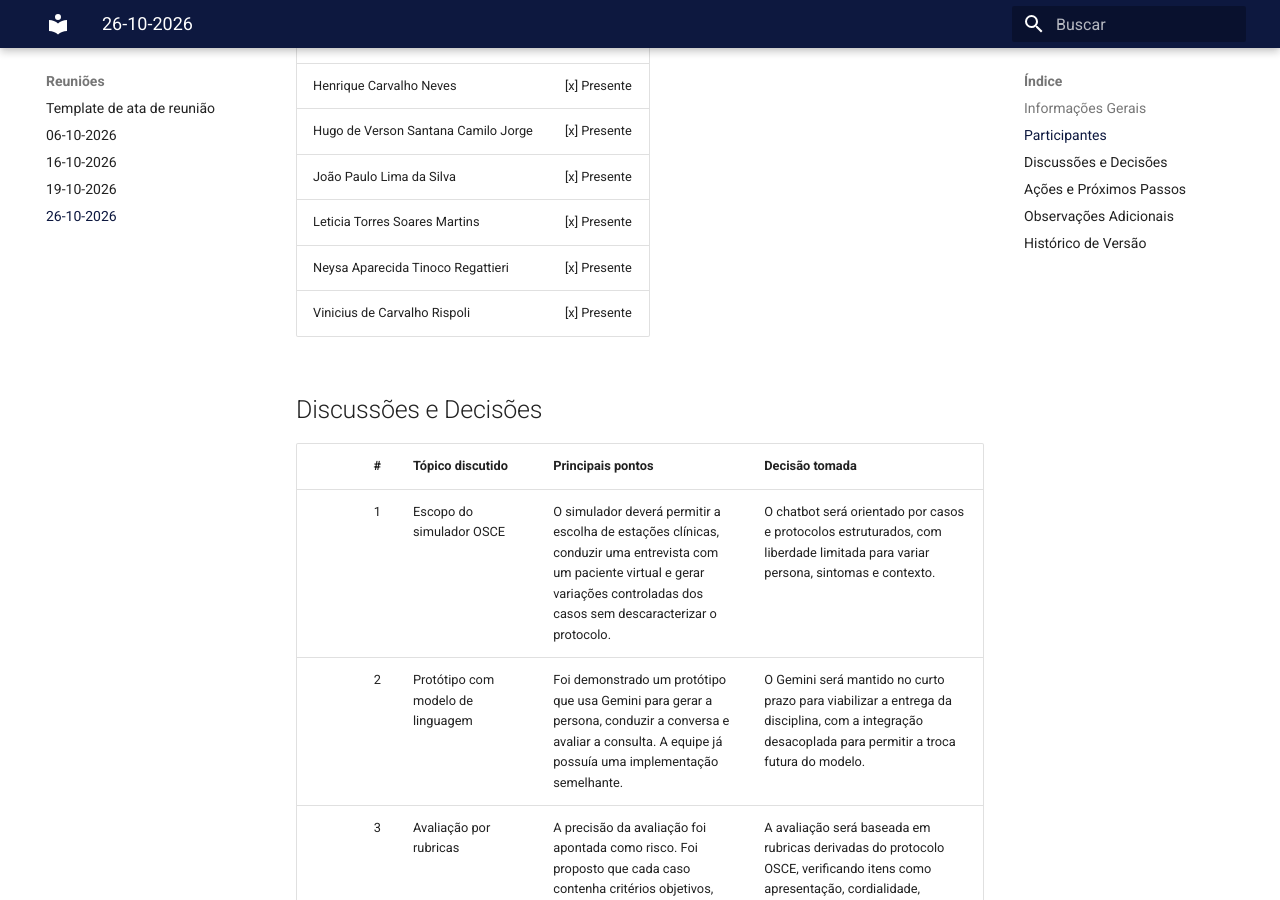
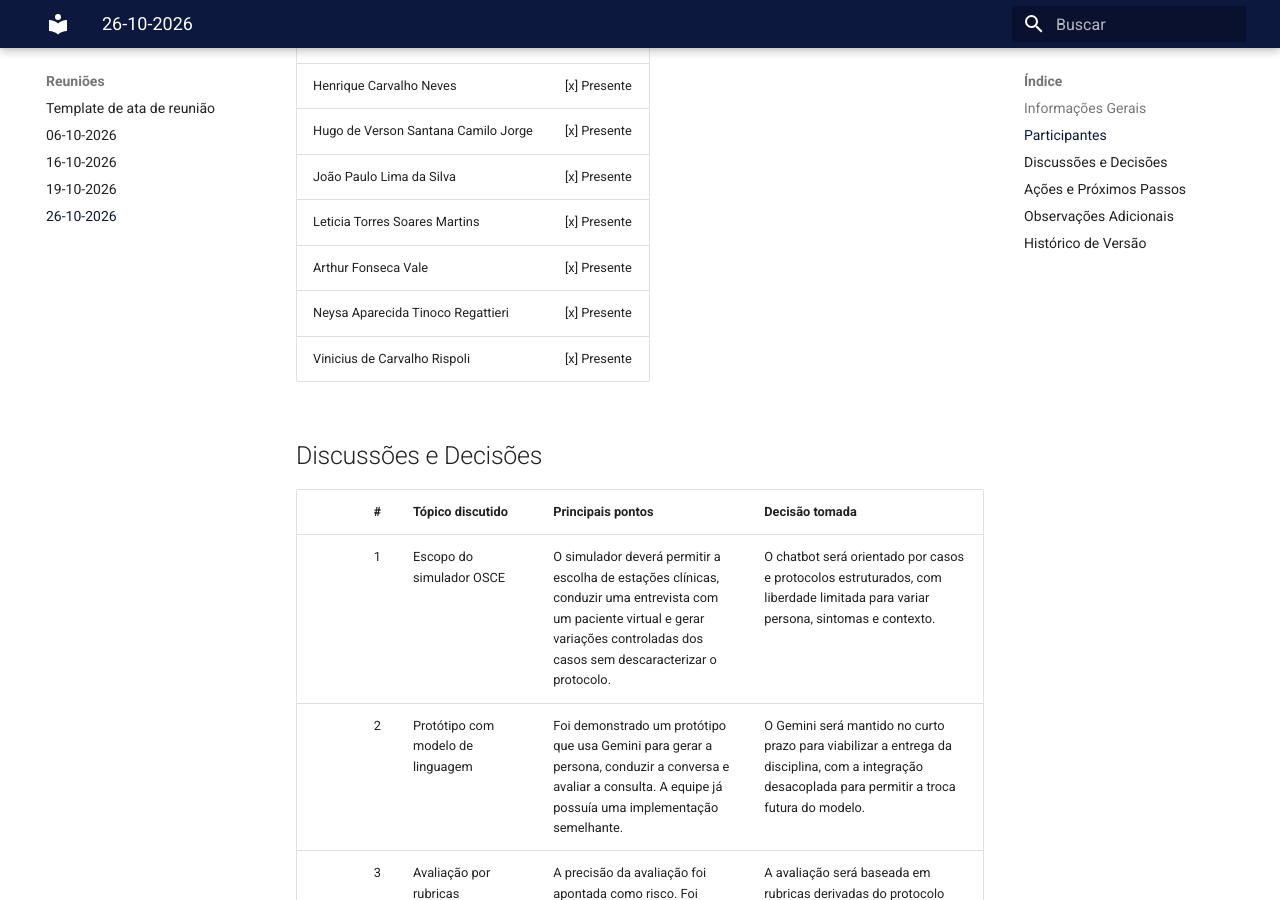
Before and after one commit to fga-eps-mds/2026-2-AnatoQuizUp-Doc, an MkDocs documentation site: the page built from docs/reunioes/reuniao-26-10-26.md, in a window 1280 px wide and 900 px high, scrolled down 724 px. Built offline with MkDocs 1.6.1 and Material for MkDocs 9.7.7, drawn with Linux system fonts in a browser that asks for light colours.

Commit message:
Update reuniao-26-10-26.md

```diff
--- a/docs/reunioes/reuniao-26-10-26.md
+++ b/docs/reunioes/reuniao-26-10-26.md
@@ -18,6 +18,7 @@
 | Hugo de Verson Santana Camilo Jorge | [x] Presente |
 | João Paulo Lima da Silva | [x] Presente |
 | Leticia Torres Soares Martins | [x] Presente |
+| Arthur Fonseca Vale | [x] Presente |
 | Neysa Aparecida Tinoco Regattieri | [x] Presente |
 | Vinicius de Carvalho Rispoli | [x] Presente |
 
```
